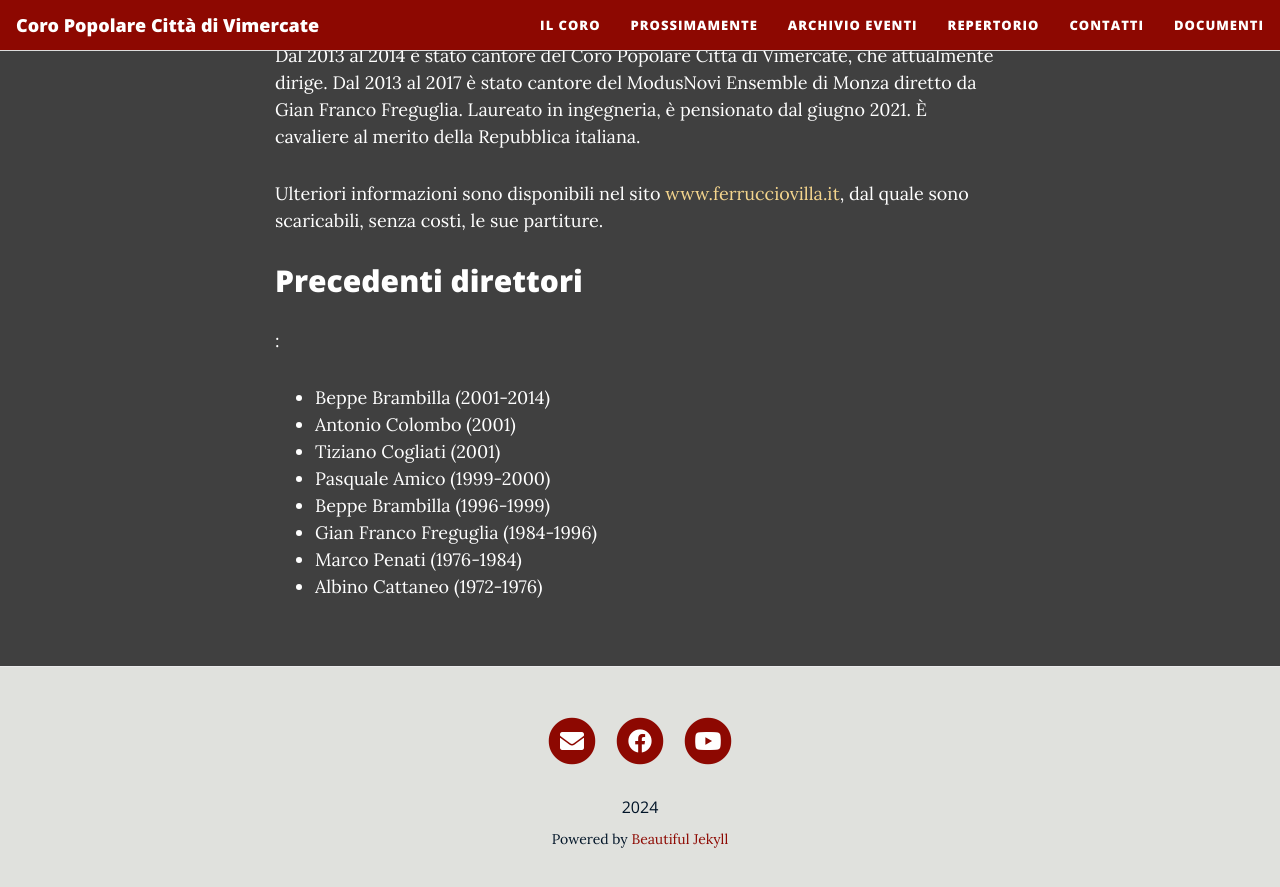
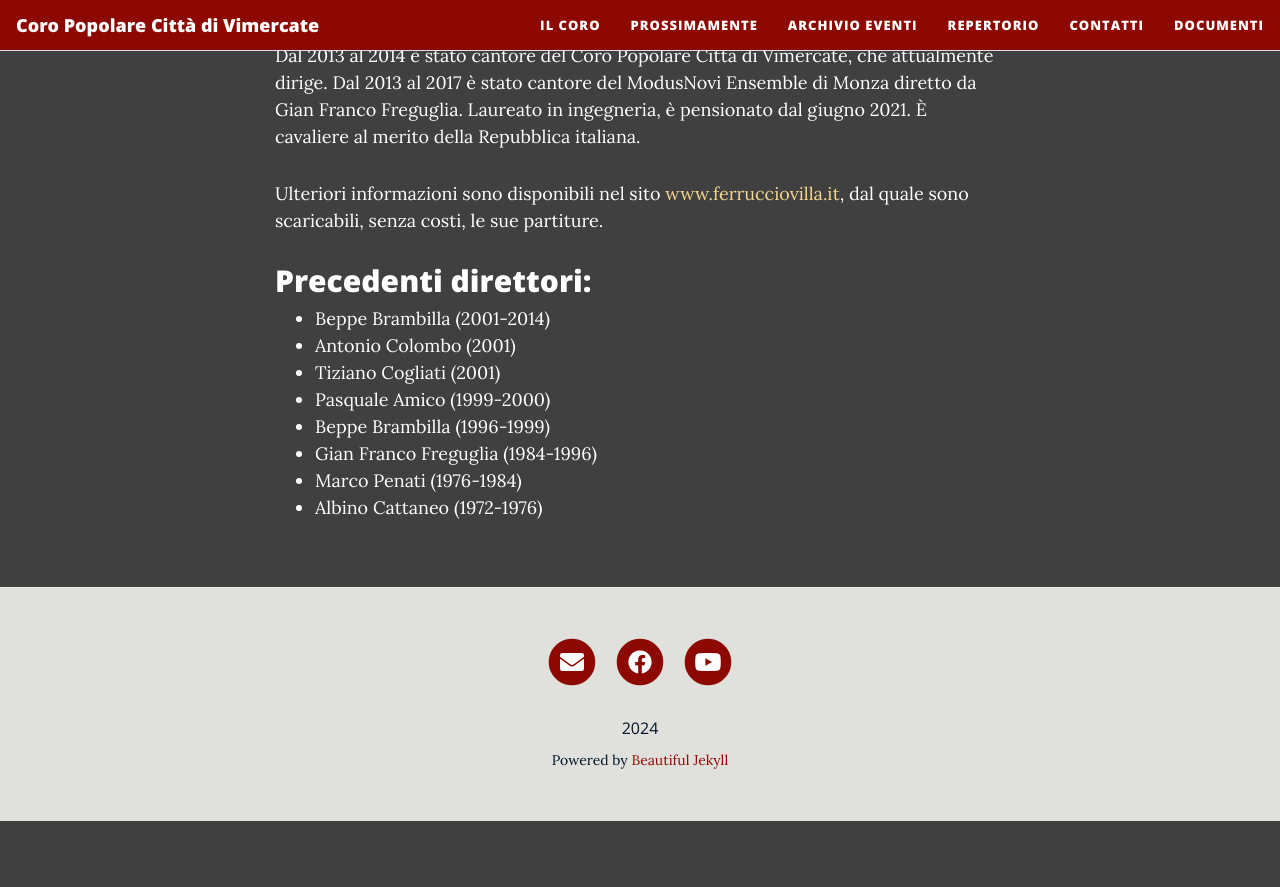
Before and after one commit to Corovimercate/Corovimercate.github.io, a Jekyll site: the page built from ilcoro.md, in a window 1280 px wide and 900 px high, scrolled down 1958 px. Shown: the top 887 px of the window. Built offline with Jekyll 4.4.1, drawn with Linux system fonts in a browser that asks for light colours; nearby versions of some CDN libraries; after the commit the page ends 2779 px from its top, so only the background shows below that.

```diff
--- a/ilcoro.md
+++ b/ilcoro.md
@@ -41,7 +41,7 @@ Dal 2013 al 2014 è stato cantore del Coro Popolare Città di Vimercate, che att
 
 Ulteriori informazioni sono disponibili nel sito [www.ferrucciovilla.it](http://www.ferrucciovilla.it), dal quale sono scaricabili, senza costi, le sue partiture.
 
-<h2>Precedenti direttori</h2>:
+<h2>Precedenti direttori:</h2>
 
 - Beppe Brambilla (2001-2014)
 - Antonio Colombo (2001)
```
